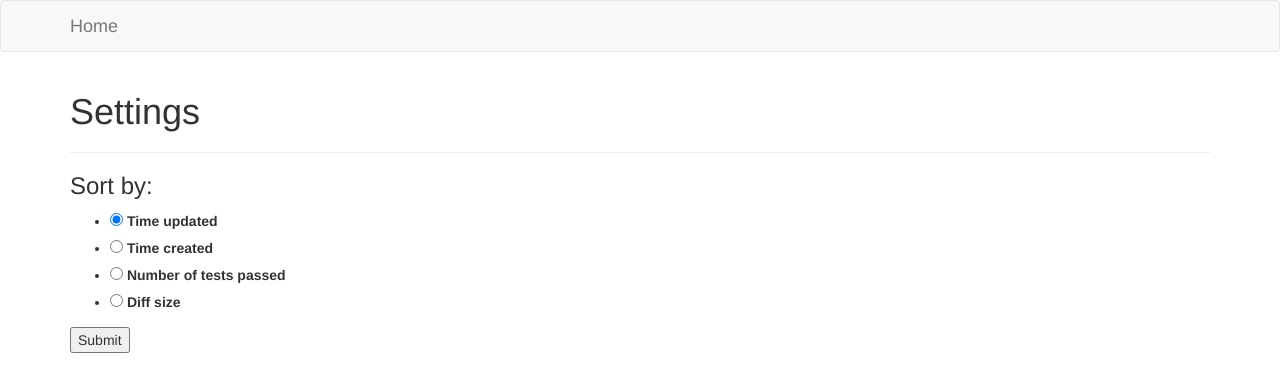
After one commit to virbenka/pulls_dashboard, a Flask app: a page that uses app/templates/base.html in a window 1280 px wide. The commit adds this page. Shown: the top 392 px of the page. Run offline with Flask 2, Linux system fonts and the light colour scheme; some libraries are stand-ins or nearby versions.

Commit message:
better interface, basic settings

```diff
--- a/app/forms.py
+++ b/app/forms.py
@@ -1,5 +1,6 @@
+from app import app
 from flask_wtf import FlaskForm
-from wtforms import StringField, PasswordField, BooleanField, SubmitField
+from wtforms import StringField, PasswordField, BooleanField, SubmitField, SelectMultipleField, widgets, SelectField
 from wtforms.validators import DataRequired
 
 class RepoChoice(FlaskForm):
@@ -10,3 +11,13 @@ class RepoChoice(FlaskForm):
         "Repo's name", validators=[DataRequired()]
     )
     submit = SubmitField('Create dashboard')
+
+class MultiCheckboxField(SelectField):
+    widget = widgets.ListWidget(prefix_label=False)
+    option_widget = widgets.RadioInput()
+
+class DashboardSettings(FlaskForm):
+    sort_options = [("updated", "Time updated"), ("created", "Time created"), \
+                    ("tests", "Number of tests passed"), ("diff", "Diff size")]
+    sort = MultiCheckboxField('Label', choices=sort_options, default="updated")
+    submit = SubmitField('Submit')
--- a/app/routes.py
+++ b/app/routes.py
@@ -1,7 +1,10 @@
-from flask import render_template, flash, redirect, url_for
+from flask import render_template, flash, redirect, url_for, request
 from app import app
-from app.forms import RepoChoice
+from app.forms import RepoChoice, MultiCheckboxField, DashboardSettings
 from app.repo import RepoDetails, PullRequest
+
+global settings
+settings = app.config["SETTINGS"]
 
 @app.route('/', methods=['GET', 'POST'])
 @app.route('/choice', methods=['GET', 'POST'])
@@ -14,16 +17,32 @@ def choice():
 @app.route('/dashboard/<owner>/<name>', methods=['GET', 'POST'])
 def create_dashboard(owner, name):
     repo = RepoDetails(owner, name)
-    if repo.validate_repo():
+    if not repo.validate_repo():
+        flash("This repository doesn't exist")
+        return redirect(url_for('choice'))
+    else:
+        print("AKLALALA")
+        print(settings)
+        repo.sort(settings["sort_type"])
         repo_link = repo.get_link()
         pull_requests = repo.get_requests()
         people = repo.get_people()
         labels = repo.get_labels()
         tests = repo.get_tests()
         max_changes = repo.get_max_changes()
-        return render_template('dashboard.html', title='Dashboard',
-                               text="lalalla", repo_link=repo_link, pull_requests=pull_requests,
-                               people=people, labels=labels, tests=tests, max_changes=max_changes)
+        return render_template('dashboard.html', owner=owner, name = name, title='Dashboard',
+                                repo_link=repo_link, pull_requests=pull_requests,
+                                people=people, labels=labels, tests=tests, max_changes=max_changes, settings=1)
+
+@app.route('/dashboard/<owner>/<name>/settings', methods=['GET', 'POST'])
+def dashboard_settings(owner, name):
+    form = DashboardSettings()
+    if form.validate_on_submit():
+        print(form.sort.data)
+        settings["sort_type"]=form.sort.data
+        print(app.config["SETTINGS"])
+        return redirect(url_for('create_dashboard', owner=owner, name=name))
     else:
-        flash("This repository doesn't exist")
-        return redirect(url_for('choice'))
+        print("Validation Failed")
+        print(form.errors)
+    return render_template('settings.html', title='Settings', form=form)
--- a/app/templates/base.html
+++ b/app/templates/base.html
@@ -8,13 +8,11 @@
     <nav class="navbar navbar-default">
         <div class="container">
             <div class="navbar-header">
-                <button type="button" class="navbar-toggle collapsed" data-toggle="collapse" data-target="#bs-example-navbar-collapse-1" aria-expanded="false">
-                    <span class="sr-only">Toggle navigation</span>
-                    <span class="icon-bar"></span>
-                    <span class="icon-bar"></span>
-                    <span class="icon-bar"></span>
-                </button>
                 <a class="navbar-brand" href="{{ url_for('choice') }}">Home</a>
+                {% if settings %}
+                  <a class="navbar-brand" href="{{ url_for('dashboard_settings', name=name, owner=owner) }}">Dashboard settings</a>
+                {% endif %}
+
             </div>
         </div>
     </nav>
--- /dev/null
+++ b/app/templates/settings.html
@@ -0,0 +1,15 @@
+{% extends "base.html" %}
+
+{% import 'bootstrap/wtf.html' as wtf %}
+
+
+{% block app_content %}
+    <h1> Settings </h1>
+    <hr>
+    <form method="post">
+        {{ form.hidden_tag() }}
+        <h3> Sort by: </h3>
+        {{ form.sort }}
+        <button type="submit">Submit</button>
+    </form>
+{% endblock %}
--- a/config.py
+++ b/config.py
@@ -6,3 +6,4 @@ class Config(object):
     REQUEST_RETRIES = 3
     REQUEST_TIMEOUT = 4
     ACCEPT_HEADER = "application/vnd.github.antiope-preview+json"
+    SETTINGS = {"sort_type": "updated"}
```
Also changed, not shown: app/repo.py (+27 -11 lines), app/templates/dashboard.html (+31 -25 lines), app/templates/success.html (added, +11 -0 lines).
